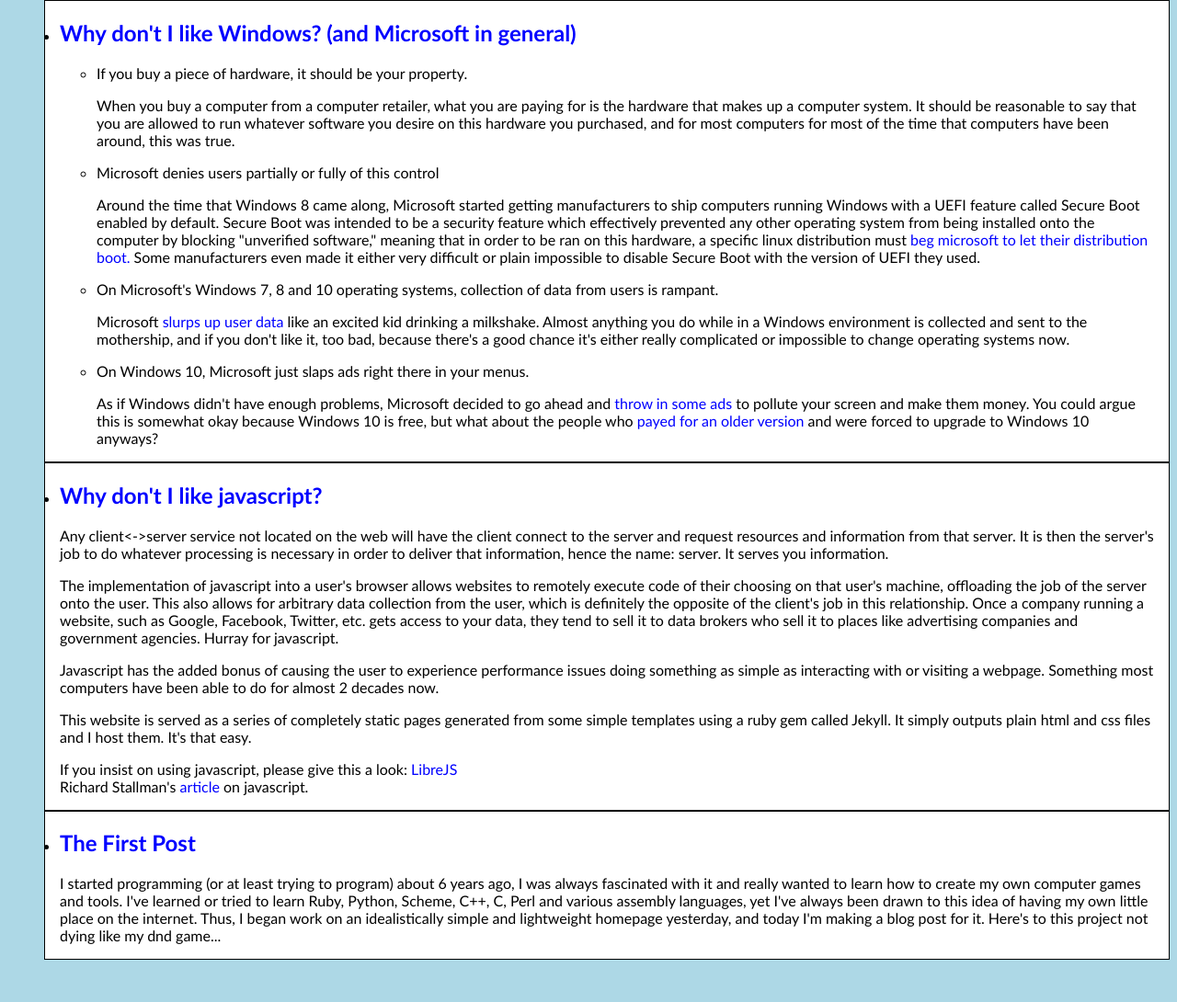
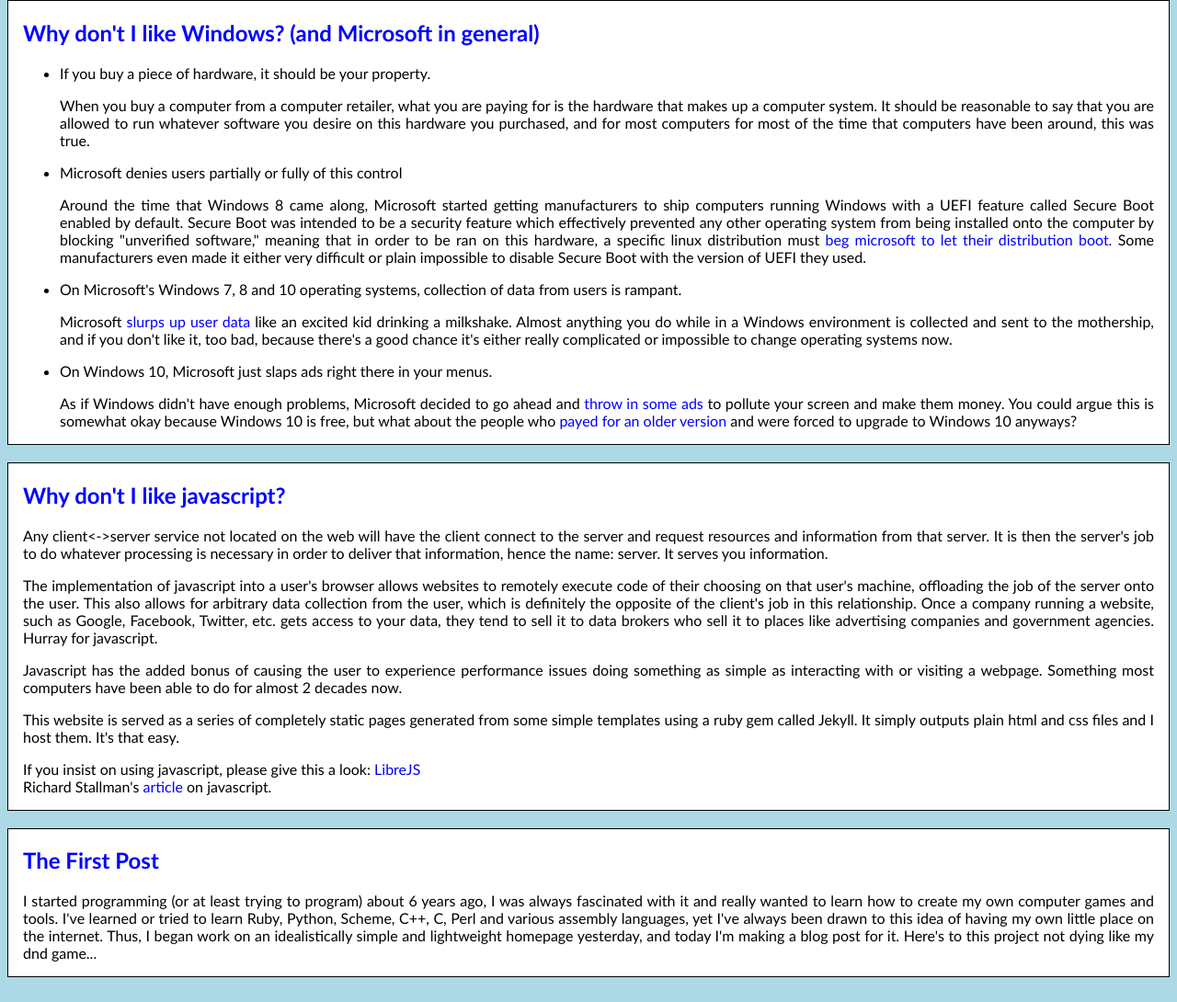
Before and after one commit to rchamblee/homepage-build, a plain HTML site: page blog.html in a window 1280 px wide. Shown: the part 110-1200 px from the top of the page at 92% size. Before the commit the page ends 1170 px from the top, so only its background shows below. Drawn offline with Linux system fonts and the light colour scheme.

Commit message:
css work

```diff
--- a/blog.html
+++ b/blog.html
@@ -18,10 +18,8 @@
     </div>
     <h1>Latest Posts</h1>
 
-<ul>
 
   <div id="content_box" style="padding-left:1em;padding-right:1em;border:1px solid black;">
-    <li>
       <h2><a href="/2018/11/02/windows.html">Why don't I like Windows? (and Microsoft in general)</a></h2>
       <p><ul>
   <li>If you buy a piece of hardware, it should be your property. </li>
@@ -54,11 +52,10 @@
     people who <a href="https://www.bleepingcomputer.com/news/microsoft/man-sues-microsoft-seeking-new-copy-of-windows-7-after-forced-windows-10-upgrade/">payed for an older version</a> and were forced to upgrade to Windows 10 anyways?</p>
 
 </p>
-    </li>
   </div>
+  <br/>
 
   <div id="content_box" style="padding-left:1em;padding-right:1em;border:1px solid black;">
-    <li>
       <h2><a href="/2018/11/01/javascript.html">Why don't I like javascript?</a></h2>
       <p><p>Any client<->server service not located on the web will have the client connect to the server and request resources and information from that server. It is then the server's job to do whatever processing is necessary in order to deliver that information, hence the name: server. It serves you information. </p>
 <p>The implementation of javascript into a user's browser allows websites to remotely execute code of their choosing on that user's machine, offloading the job of the server onto the user. This also allows for arbitrary data collection from the user, which is definitely the opposite of the client's job in this relationship. Once a company running a website, such as Google, Facebook, Twitter, etc. gets access to your data, they tend to sell it to data brokers who sell it to places like advertising companies and government agencies. Hurray for javascript. </p>
@@ -70,18 +67,16 @@
 Richard Stallman's <a href="https://www.gnu.org/philosophy/javascript-trap.en.html">article</a> on javascript.
 </p>
 </p>
-    </li>
   </div>
+  <br/>
 
   <div id="content_box" style="padding-left:1em;padding-right:1em;border:1px solid black;">
-    <li>
       <h2><a href="/2018/10/31/firstpost.html">The First Post</a></h2>
       <p>I started programming (or at least trying to program) about 6 years ago, I was always fascinated with it and really wanted to learn how to create my own computer games and tools. I've learned or tried to learn Ruby, Python, Scheme, C++, C, Perl and various assembly languages, yet I've always been drawn to this idea of having my own little place on the internet. Thus, I began work on an idealistically simple and lightweight homepage yesterday, and today I'm making a blog post for it. Here's to this project not dying like my dnd game...
 </p>
-    </li>
   </div>
+  <br/>
 
-</ul>
 
   </body>
 </html>
--- a/default.css
+++ b/default.css
@@ -1,6 +1,9 @@
 html {
     font-family: "Trebuchet MS", Helvetica, sans-serif;
    #font-family: "Courier New", Courier, monospace;
+}
+p {
+    text-align:justify;
 }
 div {
     background-color:white;
```
